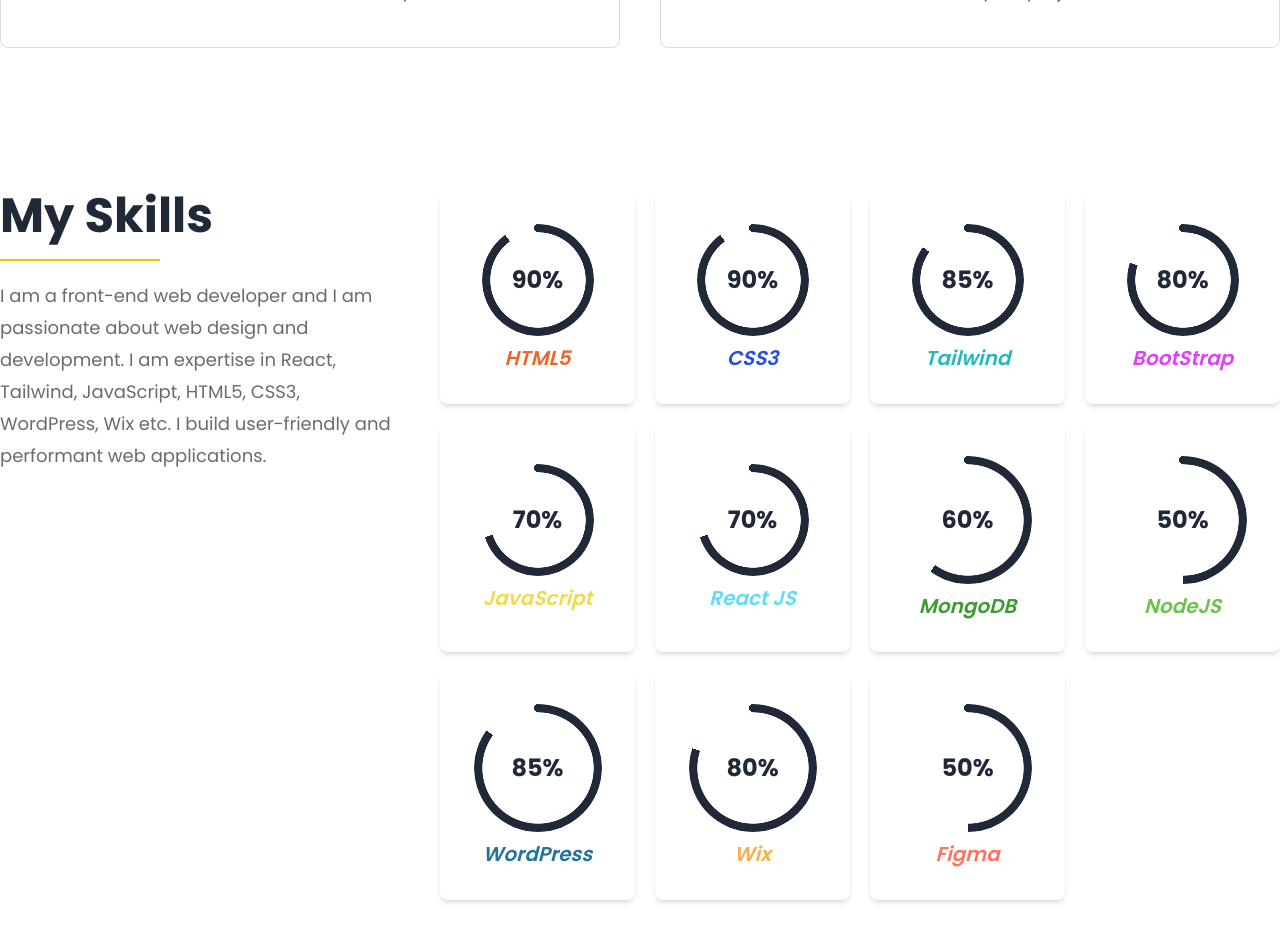
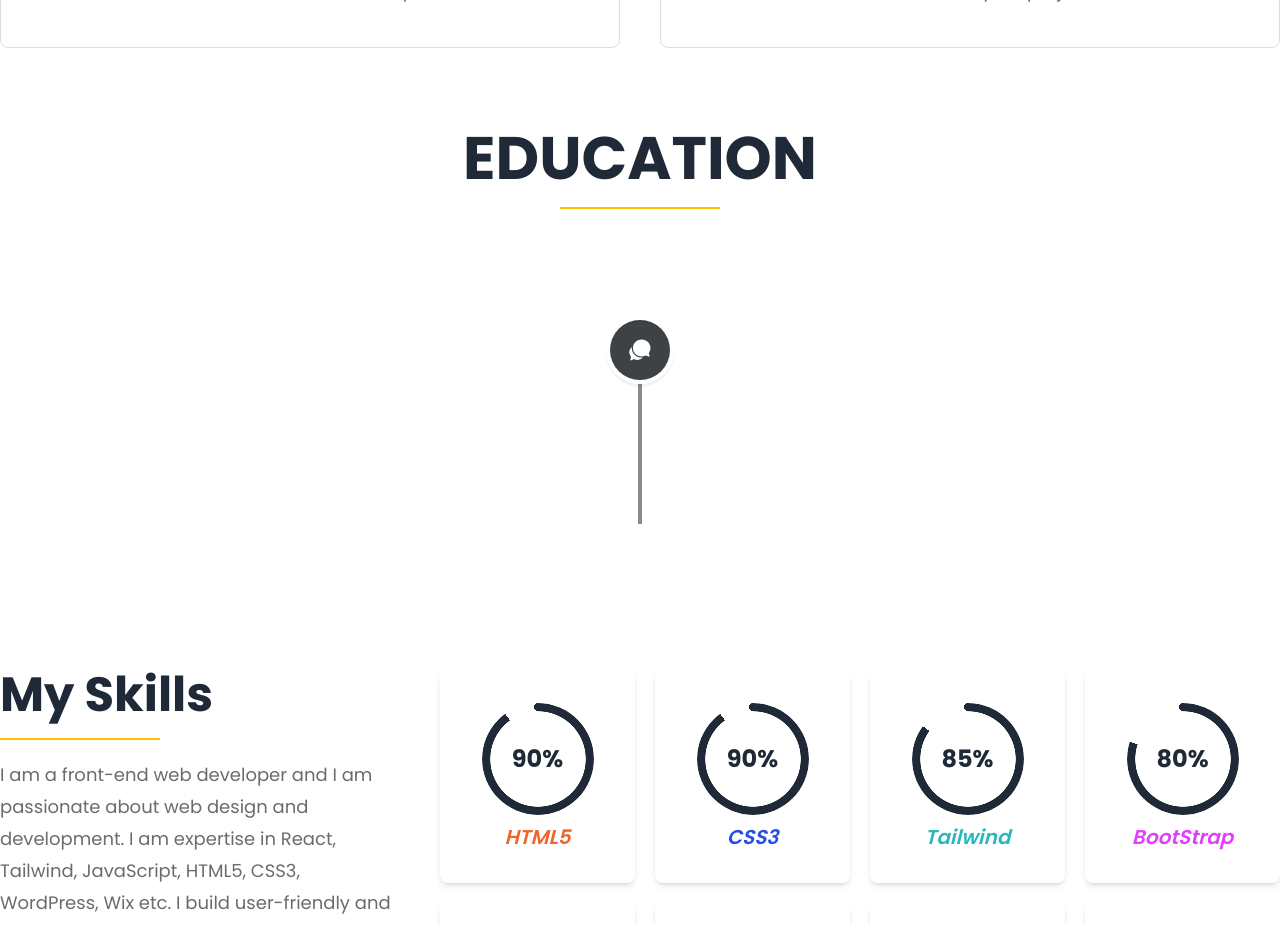
Before and after one commit to rabby4/developer-rabby, a React (Vite) app: page / in a window 1280 px wide. Shown: the part 1620-2545 px from the top of the page. Built offline with nearby package versions, Linux system fonts and the light colour scheme.

Commit message:
added education section

```diff
--- /dev/null
+++ b/src/components/pages/home/Education.jsx
@@ -0,0 +1,34 @@
+import React from 'react';
+import SectionTitle from '../../shared/SectionTitle';
+import { IoChatbubblesSharp } from 'react-icons/io5';
+import { VerticalTimeline, VerticalTimelineElement } from 'react-vertical-timeline-component';
+
+const Education = () => {
+    return (
+        <>
+            <div className='container max-w-7xl mx-auto'>
+                <div className='text-center'>
+                    <SectionTitle title={'Education'}></SectionTitle>
+                </div>
+                <div>
+                    <VerticalTimeline>
+                        <VerticalTimelineElement
+                            className="vertical-timeline-element--work"
+                            iconStyle={{ background: '#3f4245', color: '#fff' }}
+                            date='2011-2016'
+                            icon={<IoChatbubblesSharp />}
+                        >
+                            <h4 className="vertical-timeline-element-subtitle text-3xl font-bold text-brown-900">S.S.C</h4>
+                            <h4 className="vertical-timeline-element-subtitle">Chandpur, Bangladesh</h4>
+                            <p className='paragraph'>
+                                Graduated from Rahimanagar B.A.B High School, Kachua, Chandpur, Bangladesh
+                            </p>
+                        </VerticalTimelineElement>
+                    </VerticalTimeline>
+                </div>
+            </div>
+        </>
+    );
+};
+
+export default Education;
--- a/src/components/pages/home/Home.jsx
+++ b/src/components/pages/home/Home.jsx
@@ -1,5 +1,6 @@
 import About from "./About";
 import Banner from "./Banner";
+import Education from "./Education";
 import Skills from "./Skills";
 import WorkTimeline from "./WorkTimeline";
 
@@ -9,6 +10,7 @@
         <>
             <Banner></Banner>
             <About></About>
+            <Education></Education>
             <Skills></Skills>
             <WorkTimeline></WorkTimeline>
         </>
--- /dev/null
+++ b/src/components/pages/home/Projects.jsx
@@ -0,0 +1,13 @@
+import React from 'react';
+
+const Projects = () => {
+    return (
+        <>
+            <div className='container max-w-7xl mx-auto'>
+                <h2 className="text-4xl">this is project section</h2>
+            </div>
+        </>
+    );
+};
+
+export default Projects;
```
Also changed, not shown: src/components/pages/home/Skills.jsx (+1 -6 lines).
